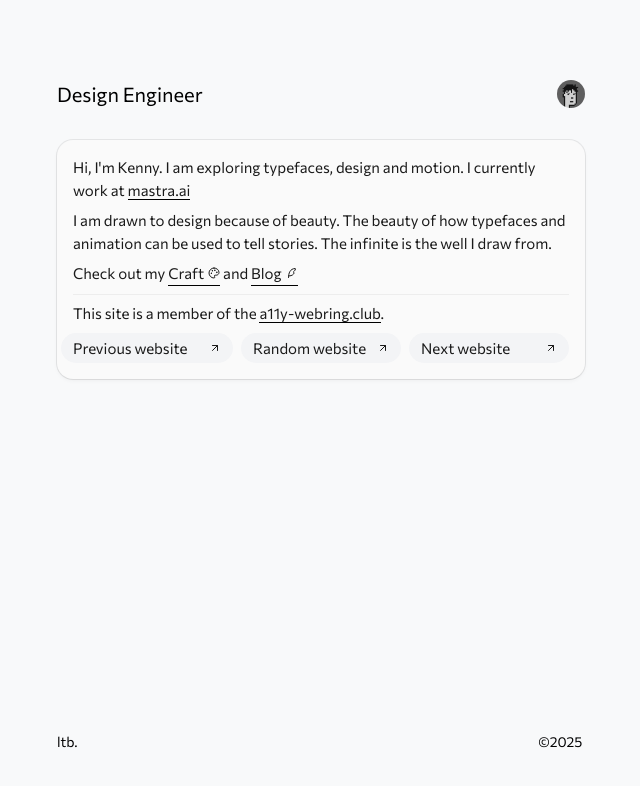
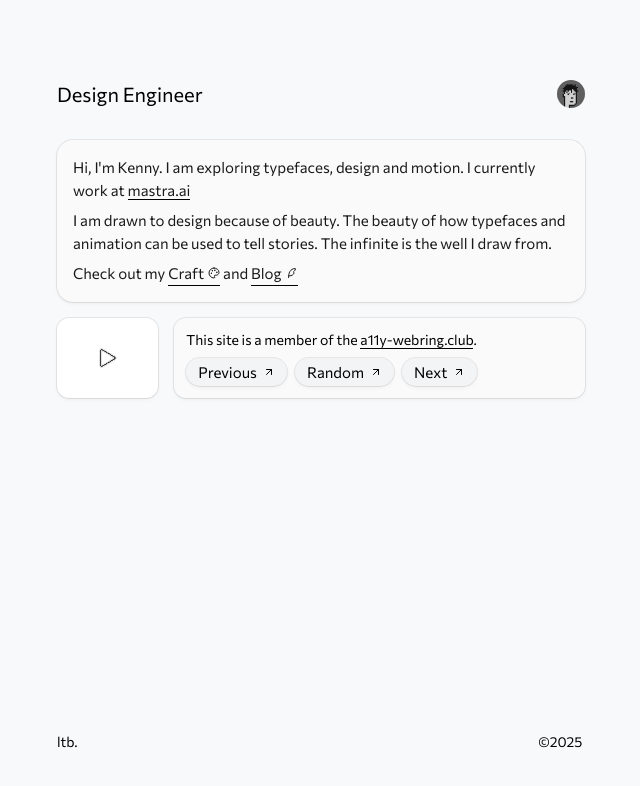
Before and after one commit to adeleke5140/portfolio-v2, a Next.js app: page / in a window 1280 px wide. Shown: the top 786 px of the page, without its empty margins (319-959 px from the left). Built offline with nearby package versions, Linux system fonts and the light colour scheme.

Commit message:
feat: play with shadows and add a11y statement

```diff
--- a/src/pages/index.tsx
+++ b/src/pages/index.tsx
@@ -98,10 +98,13 @@ export default function Home() {
                 </motion.svg>
               </Link>
             </div>
-            <div className="w-full bg-ken-tertiary h-[0.8px]"></div>
-            <A11ySection />
           </motion.div>
         </motion.section>
+
+        <section className="mt-4 flex  items-center gap-4">
+          <NowPlayingSection />
+          <A11ySection />
+        </section>
       </PageWrapper>
     </>
   )
@@ -109,7 +112,7 @@ export default function Home() {
 
 const A11ySection = () => {
   return (
-    <div>
+    <div className="bg-[#fafafa] w-full card rounded-xl  px-3 py-1 text-sm flex gap-1.5 items-center h-20">
       <nav className="flex flex-col gap-2" aria-labelledby="a11y-webring-club">
         <p>
           This site is a member of the{' '}
@@ -122,15 +125,15 @@ const A11ySection = () => {
           </a>
           .
         </p>
-        <ul className="flex flex-col md:flex-row gap-2">
-          <li className="flex-1">
+        <ul className="flex  gap-2">
+          <li className="">
             <a
-              className=" bg-gray-100 justify-between group md:-ml-3 flex gap-1.5 text-[15px] items-center px-3 py-1 rounded-2xl"
+              className=" bg-gray-100 card justify-between group flex gap-1.5 text-[15px] items-center px-3 py-1 rounded-2xl"
               rel="external"
               referrerPolicy="strict-origin"
               href="https://a11y-webring.club/prev"
             >
-              Previous website{' '}
+              Previous
               <ArrowUpRight
                 size={12}
                 aria-hidden
@@ -138,14 +141,14 @@ const A11ySection = () => {
               />
             </a>
           </li>
-          <li className="flex-1">
+          <li className="">
             <a
-              className=" bg-gray-100 justify-between group px-3 flex gap-1.5 items-center text-[15px] py-1 rounded-2xl"
+              className=" bg-gray-100 card justify-between group px-3 flex gap-1.5 items-center text-[15px] py-1 rounded-2xl"
               rel="external"
               referrerPolicy="strict-origin"
               href="https://a11y-webring.club/random"
             >
-              Random website{' '}
+              Random
               <ArrowUpRight
                 size={12}
                 aria-hidden
@@ -153,14 +156,14 @@ const A11ySection = () => {
               />
             </a>
           </li>
-          <li className="flex-1">
+          <li className="">
             <a
-              className=" bg-gray-100 justify-between group flex gap-1.5 items-center px-3 text-[15px] py-1 rounded-2xl"
+              className=" bg-gray-100 card justify-between group flex gap-1.5 items-center px-3 text-[15px] py-1 rounded-2xl"
               rel="external"
               referrerPolicy="strict-origin"
               href="https://a11y-webring.club/next"
             >
-              Next website{' '}
+              Next
               <ArrowUpRight
                 size={12}
                 aria-hidden
@@ -174,4 +177,23 @@ const A11ySection = () => {
   )
 }
 
-export { A11ySection }
+const NowPlayingSection = () => {
+  return (
+    <div className="bg-white relative flex items-center rounded-xl card text-sm gap-1.5  h-20 w-1/4 font-mono">
+      <svg
+        id="play"
+        xmlns="http://www.w3.org/2000/svg"
+        viewBox="0 0 24 24"
+        className="w-5 h-5 mx-auto"
+      >
+        <path
+          stroke="#fafafa"
+          d="m21,11v-1h-1v-1h-2v-1h-2v-1h-1v-1h-2v-1h-2v-1h-1v-1h-2v-1h-2v-1h-3v1h-1v20h1v1h3v-1h2v-1h2v-1h1v-1h2v-1h2v-1h1v-1h2v-1h2v-1h1v-1h1v-2h-1Zm-2,2h-2v1h-2v1h-1v1h-2v1h-2v1h-1v1h-2v1h-2v1h-1V3h1v1h2v1h2v1h1v1h2v1h2v1h1v1h2v1h2v2Z"
+        />
+      </svg>
+      {/* <span className=" block w-full rounded-lg p-2 max-w-full bg-gray-100  left-2 text-xs card m-1 bottom-0">
+        WIP
+      </span> */}
+    </div>
+  )
+}
```
Also changed, not shown: src/posts/web-accessibility.md (+1 -1 lines).
